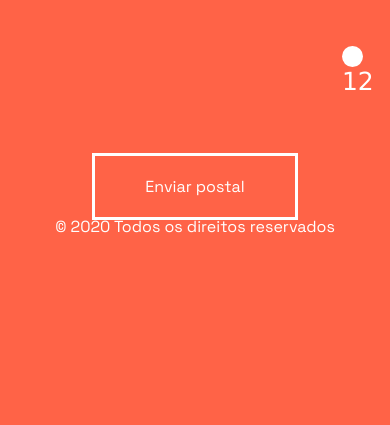
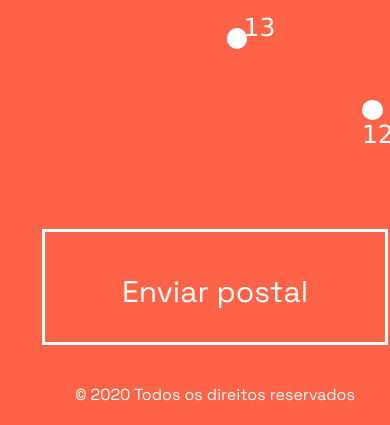
Before and after one commit to RaquelMarques97/surpresa-de-natal, a plain HTML site: page index.html in a window 390 px wide. Shown: the part 1200-1625 px from the top of the page. Before the commit the page ends 1437 px from the top, so only its background shows below. Drawn offline with nearby package versions, Linux system fonts and the light colour scheme.

Commit message:
zoom mobile

```diff
--- a/css/stylesheet.css
+++ b/css/stylesheet.css
@@ -7,6 +7,7 @@ html{
 }
 
 body {
+  padding:20px;
   font-family: 'Space Grotesk', sans-serif;
   overflow-x: hidden;
   width:100vw;
@@ -46,14 +47,44 @@ form {
   cursor:pointer;margin:auto;width:240px; height:50px; border-style: solid;border-color:white; text-align: center;
 }
 
+.send {
+  margin:auto;
+  width:240px;
+  height:50px;
+  border-style: solid;
+  border-color:white;
+  text-align: center;
+  margin-top:50px;
+  padding:40px 50px 20px 50px;
+  background-color: tomato;
+}
+
+.send a{
+  text-decoration: none;
+  color:#fff;
+}
+
 @media screen and (max-width: 1024px) {
+
+}
+
+@media screen and (max-width: 1024px) {
+
+  .instructions {
+   font-size:larger;
+  }
+
   #canvas{
     margin-left:10vw;
     zoom:130%;
   }
-}
 
-@media screen and (max-width: 1024px) {
+  .send {
+    margin-top: 250px;
+  }
+  .send a{
+    font-size: 30px;
+  }
 
   .info{
     width:80vw;
@@ -64,6 +95,7 @@ form {
     width:80vw;
     padding:20px;
   }
+
  .form-button {
    width:150px;
  }
--- a/index.html
+++ b/index.html
@@ -21,7 +21,7 @@
     </audio>
 
     <!-- HEADER -->
-   <div style="display:flex;">
+   <div class="head" style="display:flex;">
     <div style="text-align: left;width:45vw;">
       <h1 id="project_title" style="color:#fff;">Uppartner</h1>
       <button class="play" onclick="playAudio()" type="button">Play Audio</button>
@@ -36,9 +36,12 @@
 
 
     <!-- MAIN CONTENT -->
-    <h1 style="text-align: center;width:100vw;">LOrem Ipsum</h1>
+    <div class="instructions">
+      <h1 style="text-align: center;width:100vw;">LOrem Ipsum</h1>
     <div style="text-align: center;width:100vw;">LOrem Ipsum ngnsoiggpsxçmgçxrmhbçlsrmlhçmflhdxmmhnºmnhºxmknhº</div>
     <div style="text-align: center;width:100vw; margin-bottom:50px;">LOrem Ipsum ngnsoiggpsxçmgçxrmhbçlsrmlhçmflhdxmmhnºmnhºxmknhº</div>
+
+    </div>
 
     <div id="main_content_wrap"  class="outer" style="background-color: tomato;">
       <section id="main_content" class="inner">
@@ -54,9 +57,9 @@
       </section>
      </div>
 
-    <div style="margin-top:250px;" ><a href="postcardform.html" style="margin:auto;width:240px; height:50px; border-style: solid;border-color:white;color:#fff; text-align: center; text-decoration: none;padding:20px 50px 20px 50px; background-color: tomato;">Enviar postal</a></div>
+    <div class="send" style="" ><a href="postcardform.html">Enviar postal</a></div>
 
-        <div style="text-align: center;width:100vw; margin-top: 5%;">	&#169; 2020 Todos os direitos reservados</div>
+        <div style="text-align: center;width:100vw; margin-top: 10%;">	&#169; 2020 Todos os direitos reservados</div>
 
 
 
```
